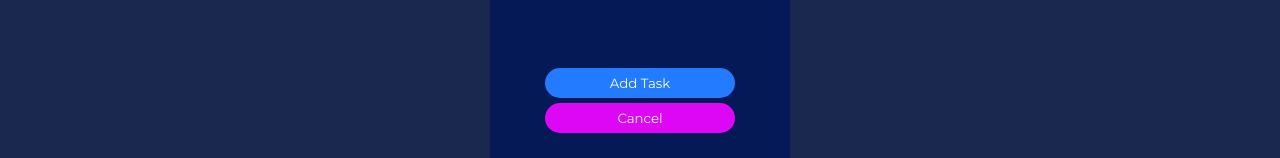
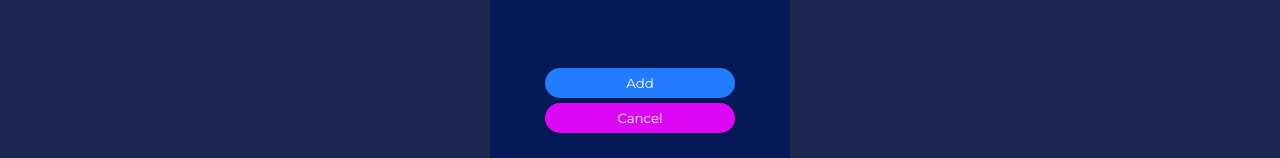
Before and after one commit to Bgomez718/To-Do-Mobile, a React (Create React App) app: page / in a window 1280 px wide. Shown: the part 353-511 px from the top of the page. Built offline with nearby package versions, Linux system fonts and the light colour scheme.

Commit message:
Update Categories.jsx and AddTaskPage.jsx
Add functunality to the cancel button

```diff
--- a/src/Categories.jsx
+++ b/src/Categories.jsx
@@ -22,7 +22,7 @@ export default function Categories(props) {
         <label className="taskLabel">Hello</label>
       </button>
       <Button className="add" icon={<Icon />} onClick={ShowAddPage} />
-      {showCard && <AddTaskPage />}
+      {showCard && <AddTaskPage onClick={ShowAddPage} onCancel={ShowAddPage} />}
     </div>
   );
 }
--- a/src/components/AddTaskPage.jsx
+++ b/src/components/AddTaskPage.jsx
@@ -2,8 +2,9 @@ import react from "react";
 import { useState } from "react";
 import Button from "../Button";
 
-export default function AddTaskPage() {
+export default function AddTaskPage(props) {
   const [inputValue, setInputValue] = useState("");
+  const { onCancel, onAdd } = props;
   function handleInputChange(event) {
     setInputValue(event.target.value);
   }
@@ -14,8 +15,12 @@ export default function AddTaskPage() {
         <br />
         <h4 className="text1 tPos1">Add Task </h4>
         <input type="text" value={inputValue} onChange={handleInputChange} />
-        <button className="addTaskBtn text1">Add Task</button>
-        <button className="cancelTaskBtn text1">Cancel</button>
+        <button className="addTaskBtn text1" onClick={props.onAdd}>
+          Add
+        </button>
+        <button className="cancelTaskBtn text1" onClick={props.onCancel}>
+          Cancel
+        </button>
       </form>
     </div>
   );
```
